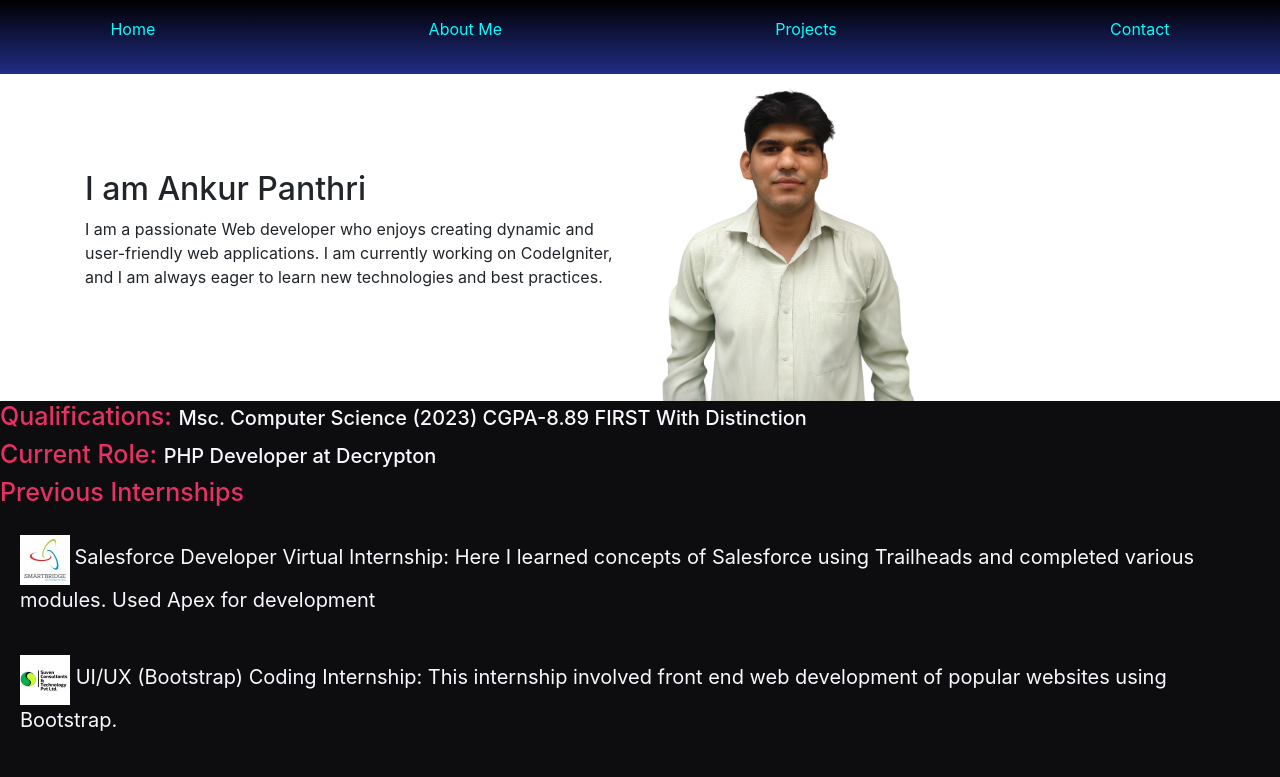
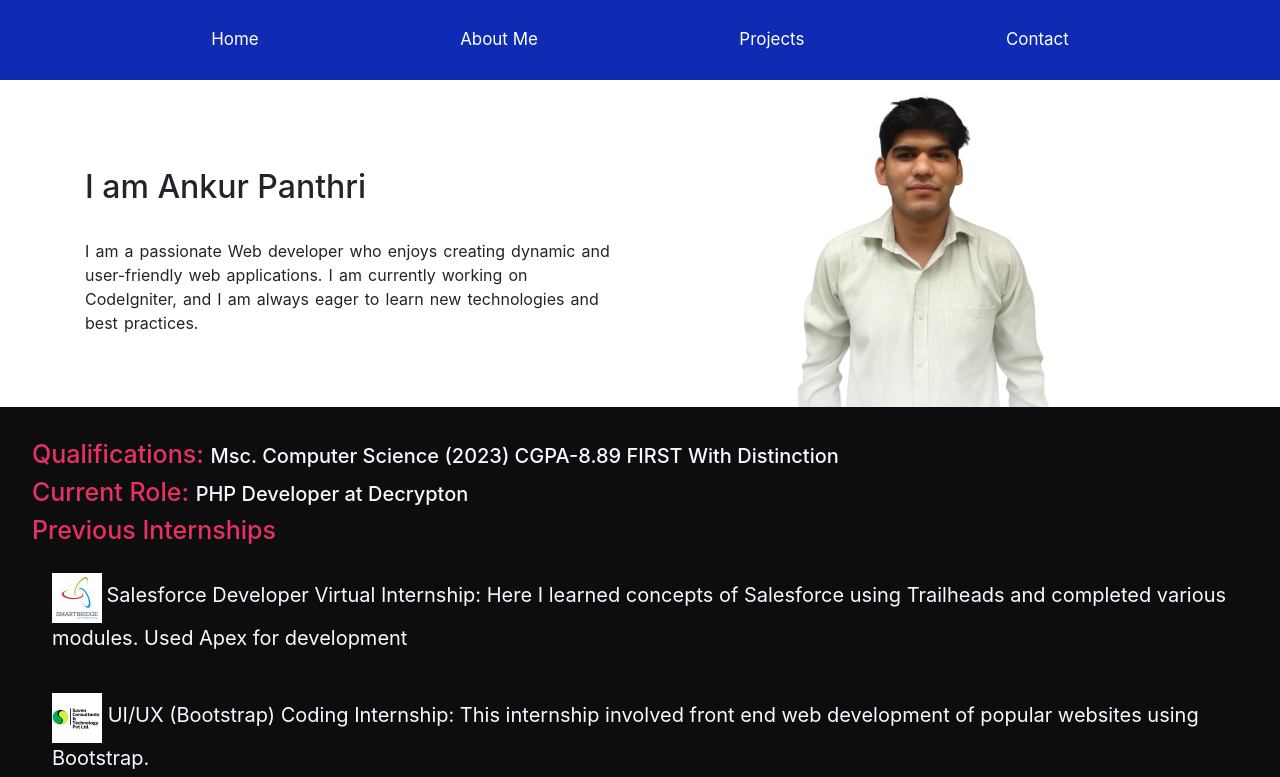
Before and after one commit to ankpan18/portfolio, a React (Create React App) app: page / in a window 1280 px wide. Shown: the top 777 px of the page. Built offline with nearby package versions, Linux system fonts and the light colour scheme; grey boxes are pictures that could not be loaded.

Commit message:
modified css of header and container

```diff
--- a/src/App.css
+++ b/src/App.css
@@ -1,3 +1,16 @@
+*{
+  margin: 0;
+  padding: 0;
+  box-sizing: border-box;
+}
+
+:root{
+  /* --primary-color:hsl(235, 81%, 53%); */
+  --primary-color:hsl(230,84.27%,38.29%);
+  --secondary-color:hsl(240, 60%, 60%);
+}
+
+
 .App {
   text-align: center;
 }
--- a/src/App.js
+++ b/src/App.js
@@ -2,6 +2,7 @@ import React from 'react';
 import Header from './components/Header';
 import Footer from './components/Footer';
 import Body from './components/Body';
+import "./App.css";
 function App() {
   return (
     <>
--- a/src/components/Body.js
+++ b/src/components/Body.js
@@ -25,7 +25,7 @@ import Ci from '../assets/ci.png'
 
 function Body() {
   return (
-<>
+<main>
     <Container>
       <Row>
 
@@ -39,7 +39,8 @@ function Body() {
 dynamic and user-friendly web applications. I am
 currently working on CodeIgniter, and I am always eager
 to learn new technologies and best practices.</p></Col>
-<Col md={6} sm={12} xs={12}><img src={Profile} alt='Profile Pic'  className='checkimage'/></Col>
+<Col md={6} sm={12} xs={12} style={{display: "flex", justifyContent: "center"}}>
+  <img src={Profile} alt='Profile Pic'  className='checkimage'/></Col>
 
       </Row>
       </Container>
@@ -166,7 +167,7 @@ rating, genre in different cards.
 
       </div>
 
-      </>
+      </main>
 
   )
 }
--- a/src/components/Header.js
+++ b/src/components/Header.js
@@ -24,7 +24,7 @@ function Header() {
 
   }
   return (
-    <div className="nav_head">
+    <header className="nav_head">
         <div className='tabs' ref={head}>
        <p>Home</p>
         <p>About Me</p>
@@ -35,7 +35,7 @@ function Header() {
         <FontAwesomeIcon icon={faBars} style={{color:'ghostWhite'}}/>
         </div>
 
-    </div>
+    </header>
 
   )
 }
--- a/src/styles/Body.css
+++ b/src/styles/Body.css
@@ -1,11 +1,30 @@
+.container .row div h2{
+    margin: 1em 0;
+}
+
+.container .row div p{
+    word-spacing: 0.1em;
+}
+
 .checkimage{
     max-width: inherit;
     height: inherit;
+
+}
+.container .row div:nth-child(2)::after{
+    position: absolute;
+    content:"";
+    height:100%;
+    width:100%;
+    top:0;
+    left:0;
+    background: linear-gradient(to bottom, rgba(255,0,0,0) 60%,rgba(255, 255, 255, 0.65) 100%);
 }
 
 .about{
 
     background-color: rgb(13 12 14);
+    padding:2em;
 }
 .about h2{
     color:#e73064;
--- a/src/styles/Header.css
+++ b/src/styles/Header.css
@@ -1,16 +1,32 @@
+
 .nav_head{
-    /* height: 14vh; */
+    height: 5rem;
     display: flex;
     justify-content: space-around;
     align-items: center;
-    color: aqua;
-    background: linear-gradient(#000000, #202d85);
+    color: white;
+    /* background: linear-gradient(#000000, #202d85); */
+    background: var(--primary-color);
     padding: 17px;
 }
 .tabs{
     width: 85%;
     display: flex;
-    justify-content: space-between;
+    justify-content: space-around;
+    align-items: center;
+    font-size: 1.06rem;
+}
+.tabs p{
+    margin:0;
+    cursor: pointer;
+    transition: all 100ms linear;
+
+    &:hover{
+        transform: scale(1.06);
+        text-shadow: 2px 2px 50px #fff;
+        border-bottom: 2px solid #fff;
+    }
+
 }
 
 .toggle{
```
